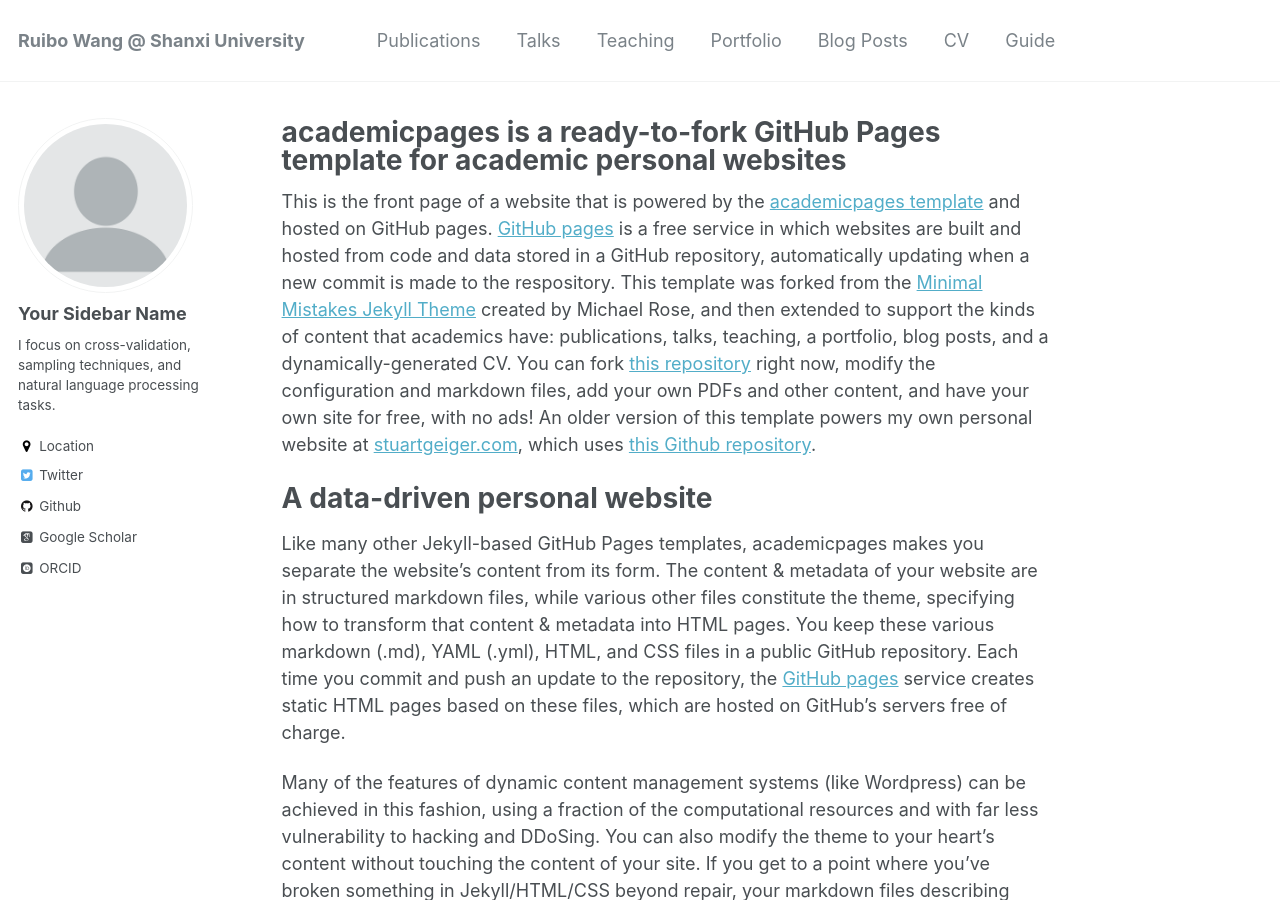
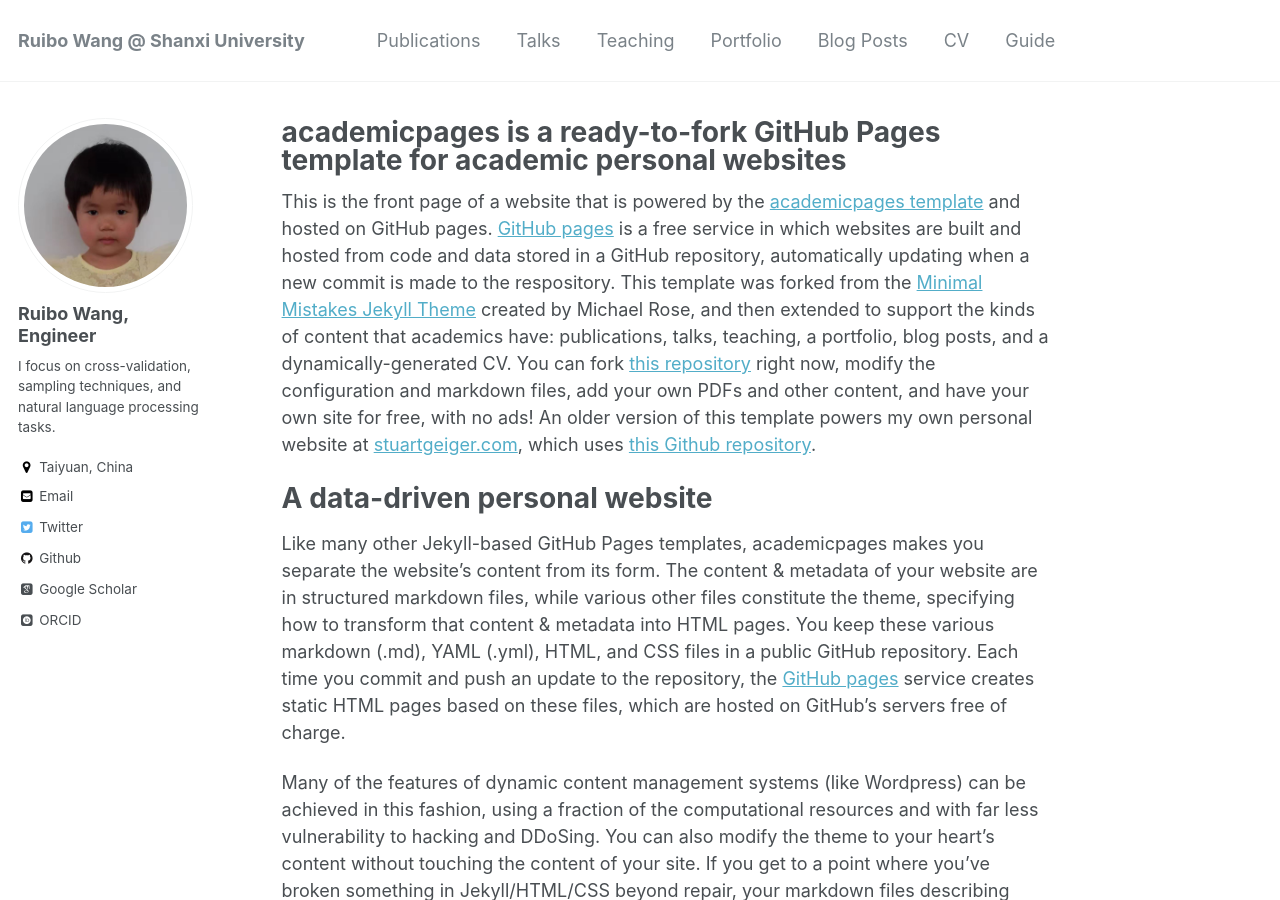
Before and after one commit to RamboWANG/RamboWANG.github.io, a Jekyll site: the page built from _pages/about.md, in a window 1280 px wide and 900 px high. Built offline with Jekyll 4.4.1, drawn with Linux system fonts in a browser that asks for light colours; some web fonts are replaced.

Commit message:
add my logo

```diff
--- a/_config.yml
+++ b/_config.yml
@@ -80,13 +80,13 @@ analytics:
 
 # Site Author
 author:
-  name             : "Your Sidebar Name"
+  name             : "Ruibo Wang, Engineer"
   avatar           : "profile.png"
   bio              : "I focus on cross-validation, sampling techniques, and natural language processing tasks."
-  location         : "Location"
+  location         : "Taiyuan, China"
   employer         :
-  googlescholar    : "http://yourfullgooglescholarurl.com"
-  email            :
+  googlescholar    : "http://scholar.google.com/citations?user=WlMCW88AAAAJ&hl=zh-CN"
+  email            : "wangruibo@sxu.edu.cn"
   uri              :
   bitbucket        :
   codepen          :
```
Also changed, not shown: images/profile.png.
